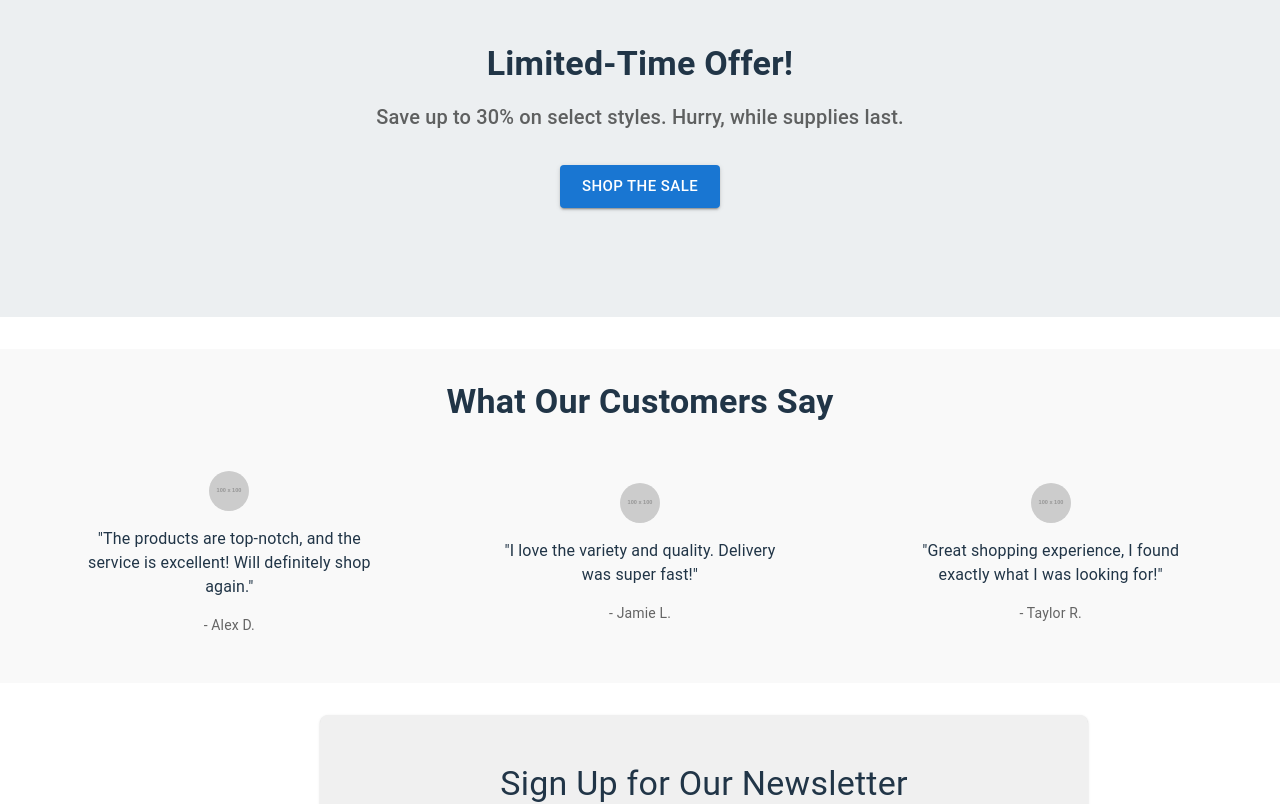
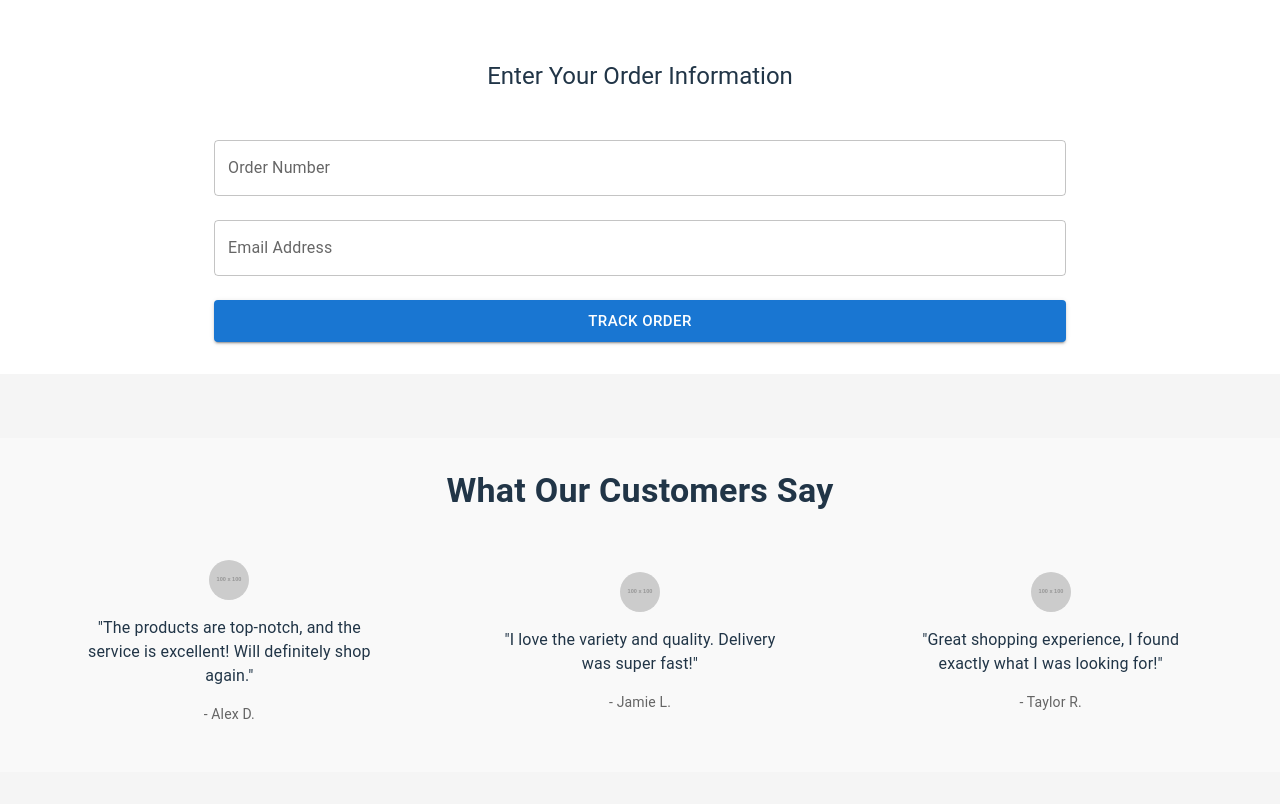
Before and after one commit to MingJae92/ecommerce-store, a React (Vite) app: page /orderstatus in a window 1280 px wide. Shown: the part 740-1544 px from the top of the page. Built offline with nearby package versions, Linux system fonts and the light colour scheme.

Commit message:
Order status web page design implemented

```diff
--- a/src/App.jsx
+++ b/src/App.jsx
@@ -20,8 +20,7 @@ import Emailform from "./components/Pages/Contactus/Emailform/Emailform";
 import Home from "./components/Pages/Home/Home";
 import News from "./components/Pages/News/News";
 import Callus from "./components/Pages/Callus/Callus";
-
-
+import Orderstatus from "./components/Orderstatus/Orderstatus";
 
 const App = () => {
   const location = useLocation(); // Get current route
@@ -44,7 +43,8 @@ const App = () => {
     "/news",
     "/email",
     "/callus",
-    "/careers"
+    "/careers",
+    "/orderstatus"
   ];
 
   // Check if current path is in the list of paths where sections should be hidden
@@ -82,6 +82,7 @@ const App = () => {
           <Route path="/news" element={<News />} />
           <Route path="callus" element={<Callus/>}/>
           <Route path="/careers" element={<Careers/>}/>
+          <Route path="/orderstatus" element={<Orderstatus/>}/>
 
         </Routes>
 
--- /dev/null
+++ b/src/components/Orderstatus/Orderstatus.jsx
@@ -0,0 +1,52 @@
+import React from 'react';
+import { Container, Box, Typography, TextField, Button } from '@mui/material';
+import Testimonials from '../Testimonials/Testimonials';
+import Hero from '../Hero/Hero';
+
+function OrderStatus() {
+  return (
+    <>
+      {/* Full-width Hero Section */}
+      <Hero />
+
+      {/* Main Content: Order Tracking Form */}
+      <Container sx={{ py: 4, maxWidth: '100%', px: 0 }}>
+        <Box sx={{ textAlign: 'center', mb: 4 }}>
+          <Typography variant="h5" gutterBottom>
+            Enter Your Order Information
+          </Typography>
+        </Box>
+        <Container maxWidth="md" sx={{ px: 0 }}>
+          <TextField
+            label="Order Number"
+            variant="outlined"
+            fullWidth
+            margin="normal"
+          />
+          <TextField
+            label="Email Address"
+            variant="outlined"
+            fullWidth
+            margin="normal"
+          />
+          <Button
+            variant="contained"
+            color="primary"
+            size="large"
+            fullWidth
+            sx={{ mt: 2 }}
+          >
+            Track Order
+          </Button>
+        </Container>
+      </Container>
+
+      {/* Full-width Testimonials Section */}
+      <Box sx={{ py: 4, width: '100%', backgroundColor: '#f5f5f5' }}>
+        <Testimonials />
+      </Box>
+    </>
+  );
+}
+
+export default OrderStatus;
```
Also changed, not shown: src/components/Photogrid/Protogrid.js (deleted).
